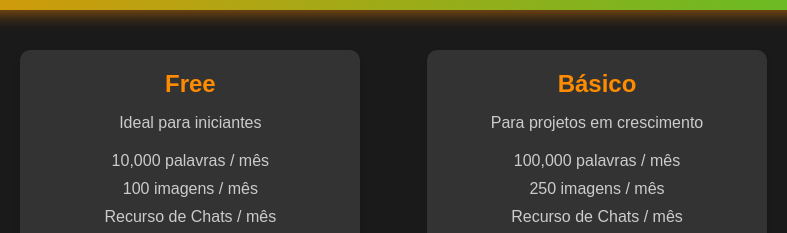
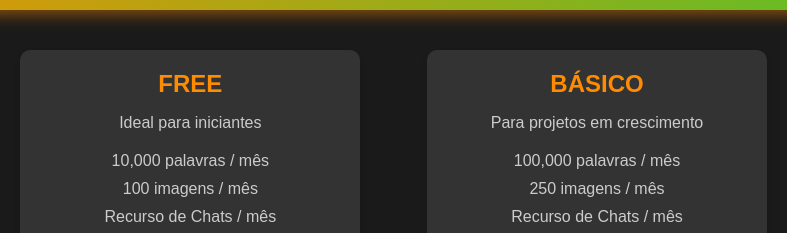
Before and after one commit to iadesignerweb/imagens, a plain HTML site: page index.html in a window 1280 px wide. Shown: the part 334-567 px from the top of the page, 43-830 px from the left. Drawn offline with Linux system fonts and the light colour scheme.

Commit message:
index.html

```diff
--- a/index.html
+++ b/index.html
@@ -170,7 +170,7 @@
   <div class="container">
     <section class="plans">
       <div class="plan">
-        <h2>Free</h2>
+        <h2>FREE</h2>
         <p>Ideal para iniciantes</p>
         <ul>
           <li>10,000 palavras / mês</li>
@@ -183,7 +183,7 @@
       </div>
 
       <div class="plan">
-        <h2>Básico</h2>
+        <h2>BÁSICO</h2>
         <p>Para projetos em crescimento</p>
         <ul>
           <li>100,000 palavras / mês</li>
```
